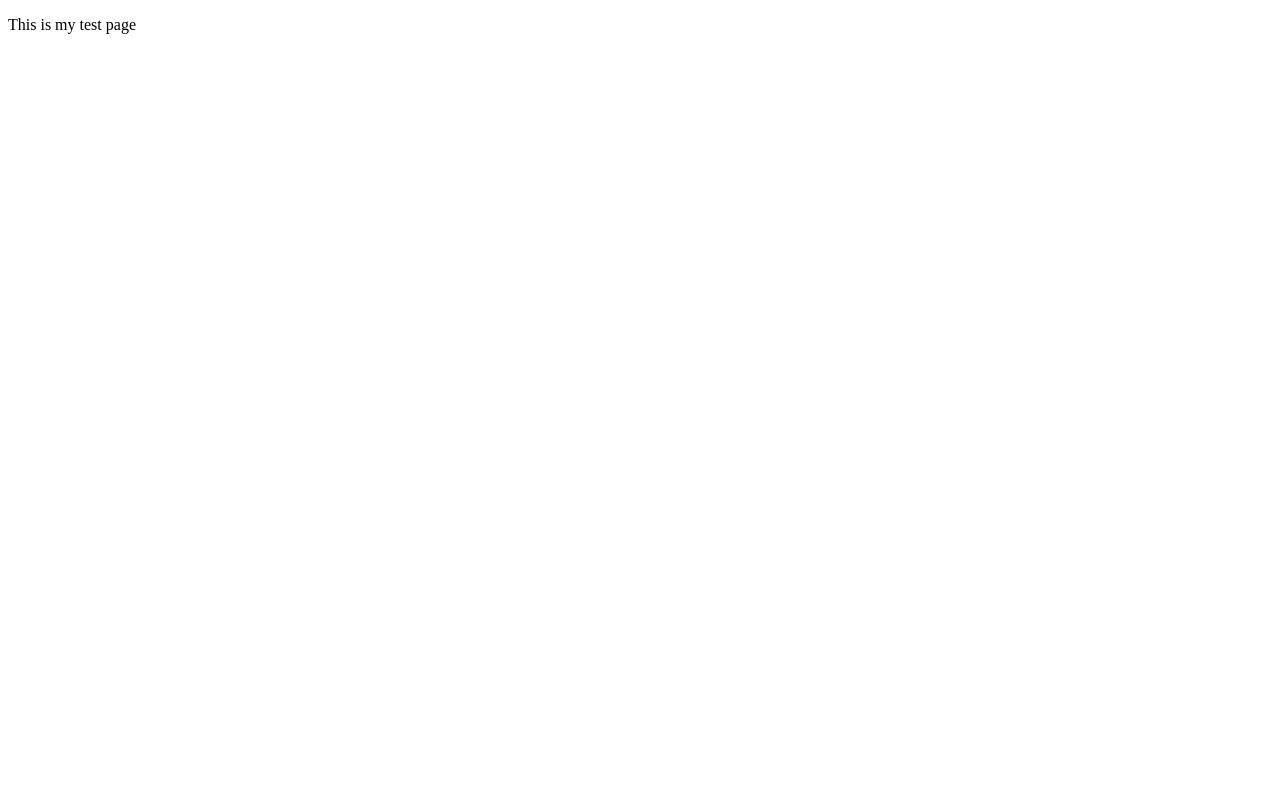
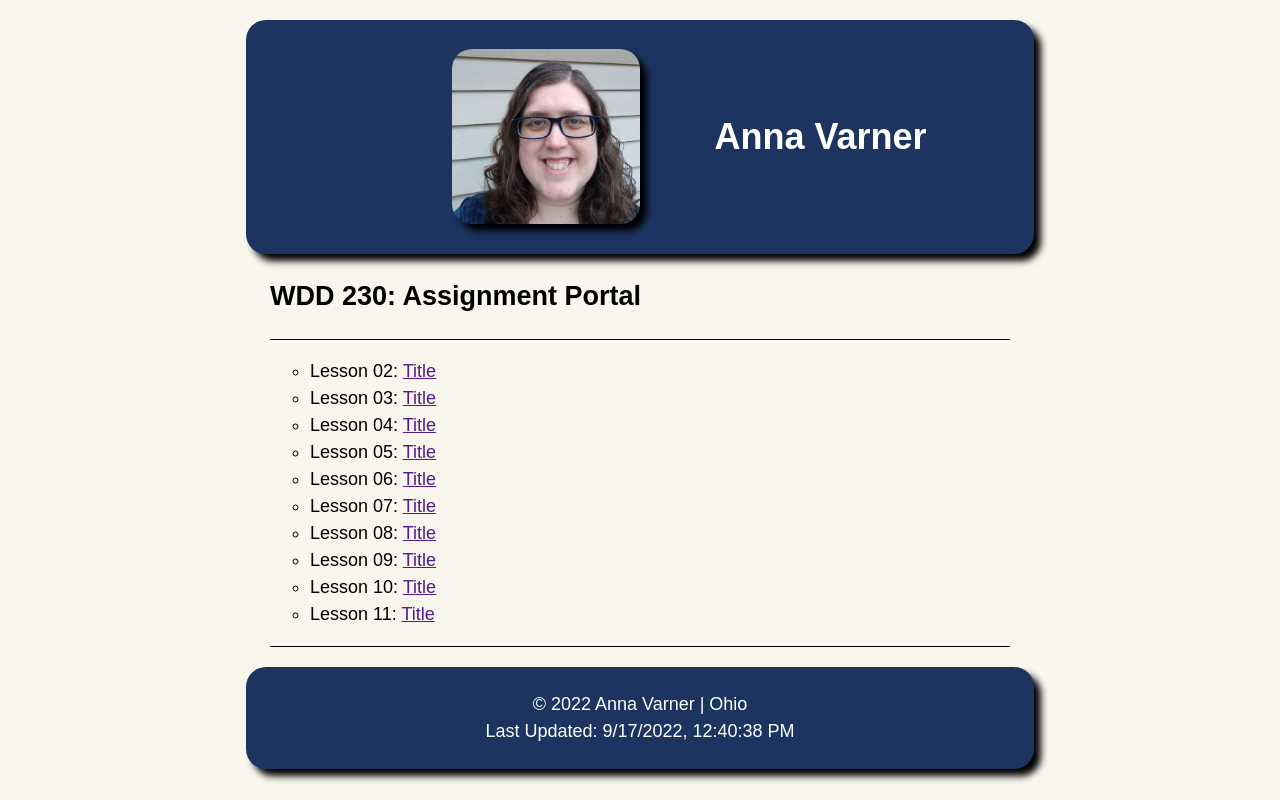
Before and after one commit to annavarner/wdd230, a plain HTML site: page index.html in a window 1280 px wide. Drawn offline with Linux system fonts and the light colour scheme.

Commit message:
update 9/17/22

```diff
--- a/index.html
+++ b/index.html
@@ -1,16 +1,58 @@
 <!DOCTYPE html>
-<html>
+<html lang="en-US">
+  <head>
+    <meta charset="utf-8">
+    <meta name="viewport" content="width=device-width, initial-scale=1.0">
+    <title>Anna Varner WDD-230 Assignments</title>
+    <meta name="description" content="Assignment portal for Anna Varner in WDD 230: Web Frontend Development at BYU-I">
+    <link rel="stylesheet" href="./styles/style.css">
+  </head>
 
-<head>
-  <title>/All About Me</title>
-</head>
+
+
 
 <body>
 
-  <main>
-    <p>This is my test page
-    </p>
+    <header>
+      <div class="grid-container">
+        <img src="./images/anna-small.jpg" alt="A Picture of Anna">
+        <h1 class="heading-box"> Anna Varner</h1>
+      </div>
+    </header>
+
+    <main>
+
+     <nav>
+
+        <h2 class="assignments-list"> WDD 230: Assignment Portal</h2>
+        <div class="line"></div>
+
+        <!-- unordered list that will updated later with assignment links -->
+        <ul>
+          <li>Lesson 02: <a href="">Title</a></li>
+          <li>Lesson 03: <a href="">Title</a></li>
+          <li>Lesson 04: <a href="">Title</a></li>
+          <li>Lesson 05: <a href="">Title</a></li>
+          <li>Lesson 06: <a href="">Title</a></li>
+          <li>Lesson 07: <a href="">Title</a></li>
+          <li>Lesson 08: <a href="">Title</a></li>
+          <li>Lesson 09: <a href="">Title</a></li>
+          <li>Lesson 10: <a href="">Title</a></li>
+          <li>Lesson 11: <a href="">Title</a></li>
+
+    </ul>
+    <div class="line"></div>
+  </nav>
+
+
   </main>
+<!-- display copyright information & last updated date/time -->
+  <footer>
+    &copy; <span class="currentyear"></span> Anna Varner | Ohio
+    <br>
+    Last Updated: <span id="lastupdated"></span>
+  <script src="scripts/currentdate.js"></script>
+  </footer>
+
 </body>
-
 </html>
--- /dev/null
+++ b/scripts/currentdate.js
@@ -0,0 +1,21 @@
+//Insert current year after copyright sign in footer
+
+let date = new Date();
+let year = date.getFullYear();
+document.querySelector(".currentyear").textContent = year;
+
+
+//Insert last modified date in footer
+
+const lastMod = new Date(document.lastModified);
+
+const formatted = lastMod.toLocaleDateString("en-US", {
+    day: "numeric",
+    month: "numeric",
+    year: "numeric",
+    hour: "2-digit",
+    minute: "2-digit",
+    second: "2-digit",
+});
+
+document.getElementById("lastupdated").innerHTML = formatted;
--- /dev/null
+++ b/styles/style.css
@@ -0,0 +1,50 @@
+body {
+    font-size: 18px;
+    font-family: Arial, Helvetica, sans-serif;
+    line-height: 1.5;
+    background-color: #f8f6ed;
+}
+
+header, nav, main, footer {
+    margin:1.25rem auto;
+    max-width: 740px;
+}
+header, footer {
+    background-color: #1D3461 ;
+    color: white;
+    text-align: center;
+    padding: 1.5rem;
+    border-radius: 20px;
+    box-shadow: 7px 7px 7px black;
+}
+
+
+.grid-container {
+    display: grid;
+    grid-template-columns: 1fr 1fr;
+    align-items: center;
+    margin: .3em .5em;
+}
+
+
+
+img {
+    height: 175px;
+    float: left;
+    margin-inline-start: auto;
+    border-radius: 20px;
+    box-shadow: 7px 7px 7px black;
+}
+
+.line {
+    height: 1px;
+    background: black;
+}
+ul {
+    list-style-type: circle;
+    align-items: center;
+
+}
+.lastupdated {
+    color: yellow;
+}
```
Also changed, not shown: images/anna-small.jpg (added).
